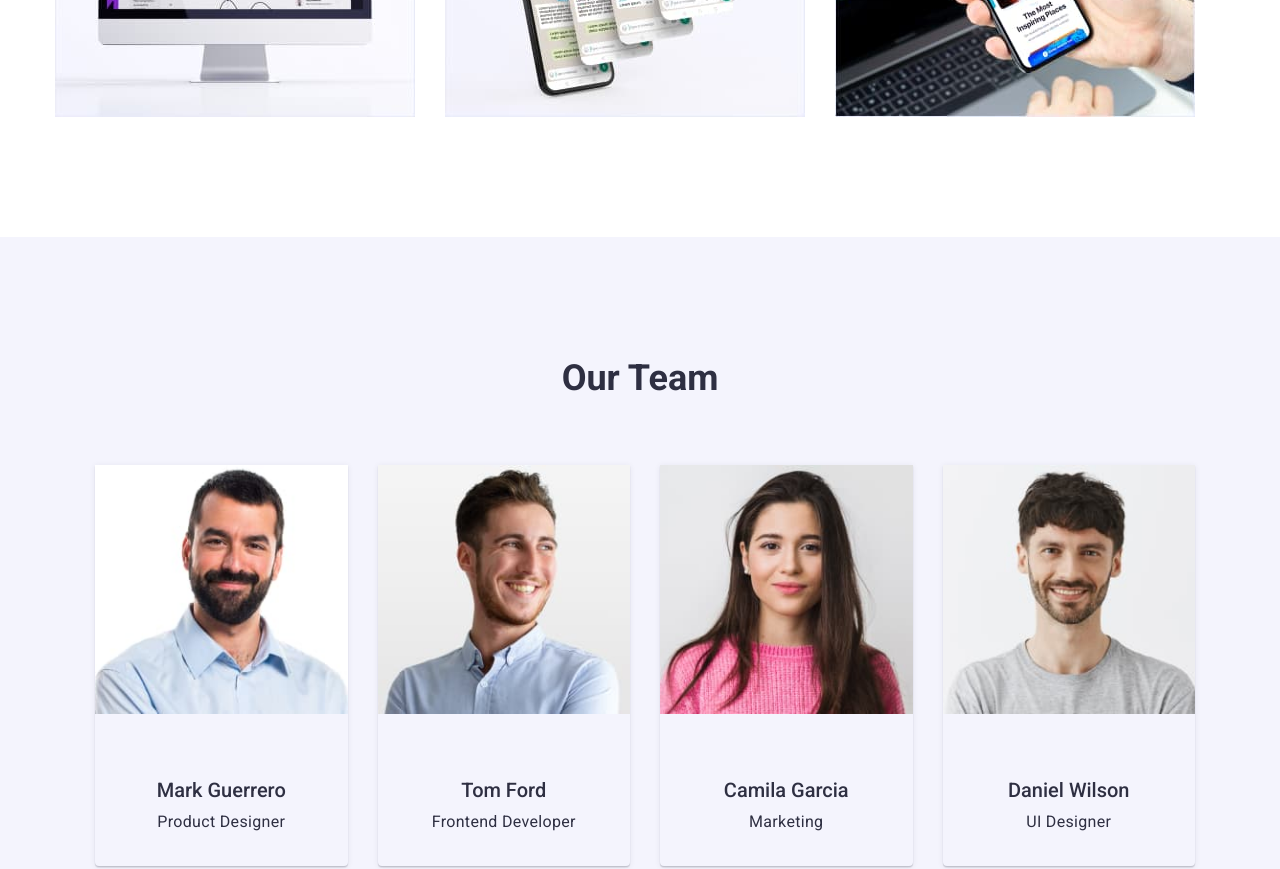
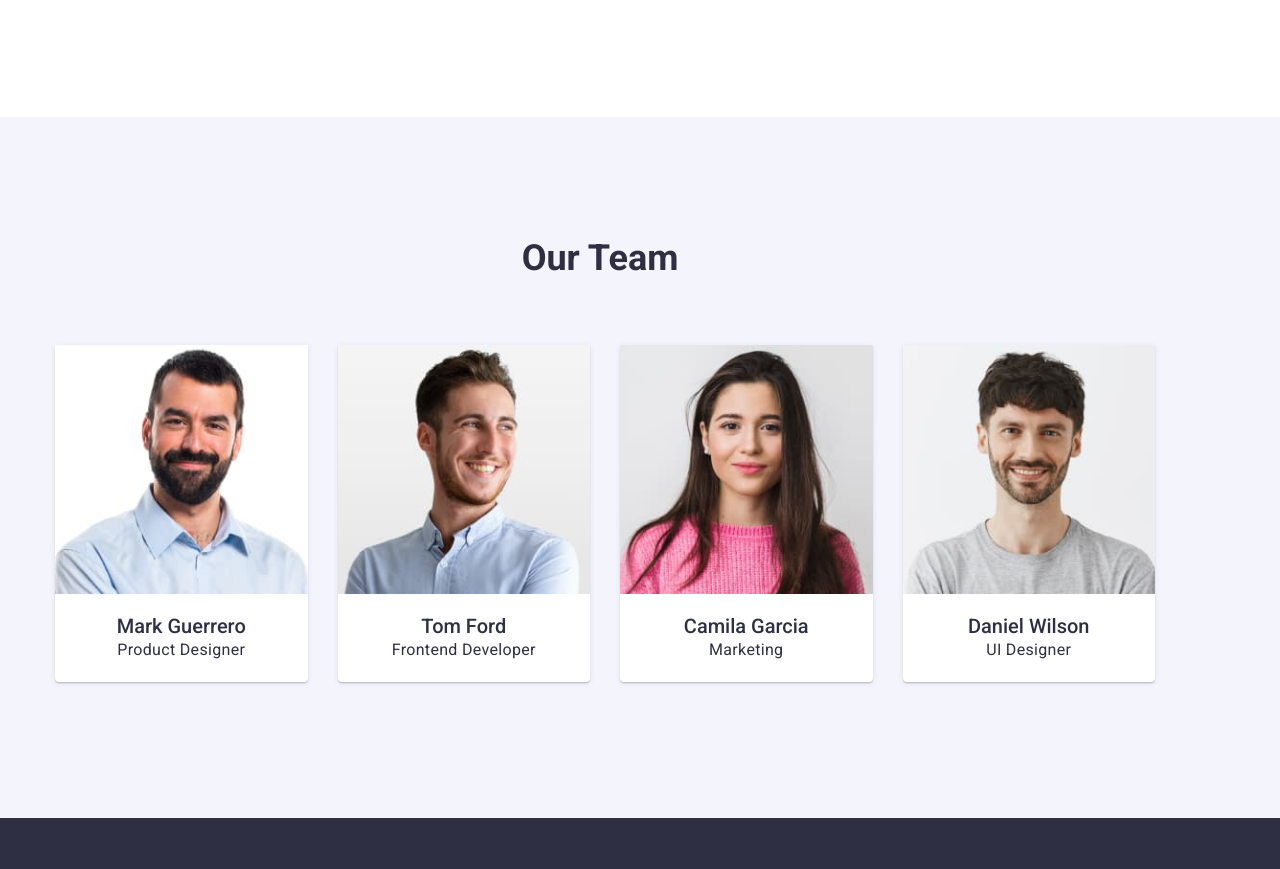
Before and after one commit to arvirabago/goit-markup-hw-03, a website: page index.html in a window 1280 px wide. Shown: the part 1515-2384 px from the top of the page. Drawn offline with Linux system fonts and the light colour scheme.

Commit message:
css change final

```diff
--- a/css/style.css
+++ b/css/style.css
@@ -49,7 +49,7 @@ address {
   width: 1200px;
   padding-left: 15px;
   padding-right: 15px;
-  margin: auto;
+  justify-content: center;
 }
 
 img {
@@ -87,16 +87,9 @@ img {
 
 .nav {
   display: flex;
-  margin-left: 93px;
 }
 
 .navigation-item {
-  display: block;
-  padding: 32px 0;
-}
-
-.nav .navigation-item + .navigation-item {
-  margin-left: 50px;
   display: block;
   padding: 32px 0;
 }
@@ -120,10 +113,6 @@ img {
   list-style-type: none;
   display: flex;
   margin-left: auto;
-}
-
-.contacts-item .contacts-item + .contacts-item {
-  margin-left: 50px;
 }
 
 .contacts-item,
@@ -209,7 +198,6 @@ img {
   font-size: 20px;
   line-height: 24px;
   letter-spacing: 0.4px;
-  margin-top: 120px;
 }
 
 .features-text {
@@ -242,6 +230,7 @@ img {
 .section-four {
   background-color: var(--cloud);
   text-align: center;
+  justify-content: center;
 }
 
 .team-items {
@@ -255,21 +244,21 @@ img {
     0px 1px 1px 0px rgba(46, 47, 66, 0.16),
     0px 1px 6px 0px rgba(46, 47, 66, 0.08);
   border-radius: 0px 0px 4px 4px;
-  background-color: var(--cloud);
+  background-color: var(--white);
   flex-basis: calc(100% / 4 - 30px);
+  flex-direction: column;
+}
+
+.name {
+  font-weight: 500;
+  font-size: 20px;
+  line-height: 24px;
 }
 
 .team-item-name {
-  padding-top: 32px;
-  padding-bottom: 32px;
-}
-
-.name {
-  margin-bottom: 8px;
-  margin-top: 32px;
-  font-weight: 500;
-  font-size: 20px;
-  line-height: 24px;
+  padding: 20px 24px;
+  justify-content: center;
+  gap: 8px;
 }
 
 .position {
```
Also changed, not shown: 1 other file.
